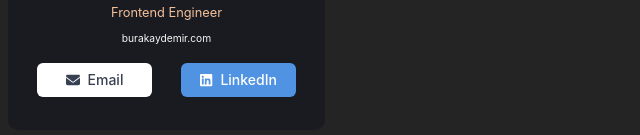
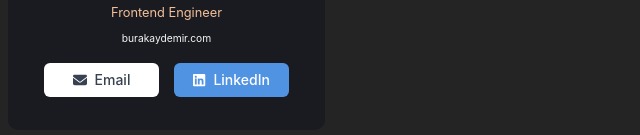
Before and after one commit to BurakAy/BusinessCard, a React (Vite) app: page / in a window 1280 px wide. Shown: the part 377-512 px from the top of the page, without its empty margins (0-640 px from the left). Built offline with nearby package versions, Linux system fonts and the light colour scheme.

Commit message:
buttons component padding

```diff
--- a/src/styles/CardButtons.css
+++ b/src/styles/CardButtons.css
@@ -1,8 +1,9 @@
 .card--buttons_container {
     display: flex;
-    justify-content: space-evenly;
+    justify-content: space-between;
     margin-bottom: 33px;
     margin-top: 15px;
+    padding: 0 36px;
 }
 
 .card--buttons_container a {
```
